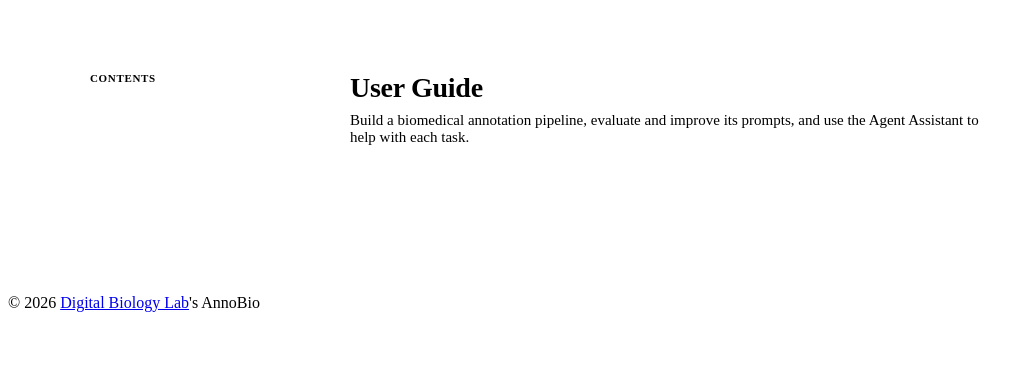
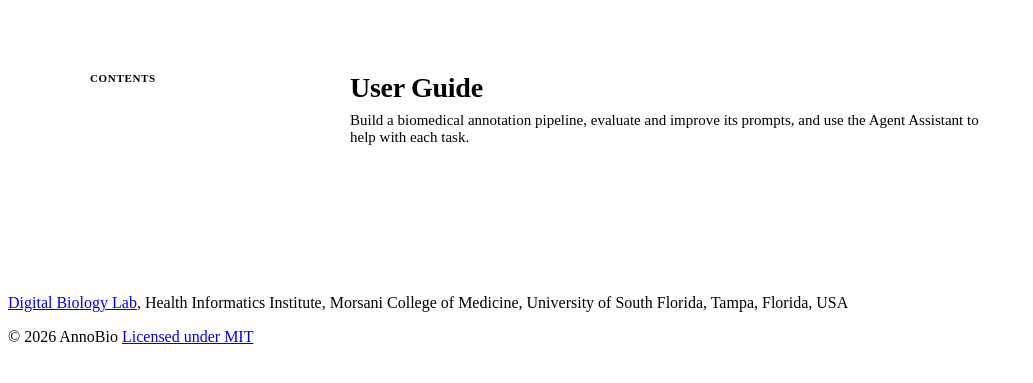
Before and after one commit to Yichuan0712/AnnoBio, a Python web app: template hub/templates/guide.html in a window 1280 px wide. Shown: the top 383 px of the page, without its empty margins (0-1033 px from the left). Run offline with Jinja, Linux system fonts and the light colour scheme; the template is opened without the code that fills it, so the values that code supplies are empty.

Commit message:
Update site footer with institutional affiliation and license

```diff
--- a/hub/templates/guide.html
+++ b/hub/templates/guide.html
@@ -185,7 +185,8 @@
 </div>
 
 <footer class="site-footer">
-  &copy; 2026 <a href="https://digbio.github.io">Digital Biology Lab</a>'s AnnoBio
+  <p class="site-footer-affiliation"><a href="https://digbio.github.io">Digital Biology Lab</a>, Health Informatics Institute, Morsani College of Medicine, University of South Florida, Tampa, Florida, USA</p>
+  <p class="site-footer-copyright">&copy; 2026 AnnoBio <a href="https://github.com/Yichuan0712/AnnoBio/blob/main/LICENSE">Licensed under MIT</a></p>
 </footer>
 
 </body>
--- a/hub/templates/landing.html
+++ b/hub/templates/landing.html
@@ -404,7 +404,8 @@
 </main>
 
 <footer class="site-footer">
-  &copy; 2026 <a href="https://digbio.github.io">Digital Biology Lab</a>'s AnnoBio
+  <p class="site-footer-affiliation"><a href="https://digbio.github.io">Digital Biology Lab</a>, Health Informatics Institute, Morsani College of Medicine, University of South Florida, Tampa, Florida, USA</p>
+  <p class="site-footer-copyright">&copy; 2026 AnnoBio <a href="https://github.com/Yichuan0712/AnnoBio/blob/main/LICENSE">Licensed under MIT</a></p>
 </footer>
 
 <script>
--- a/hub/templates/page.html
+++ b/hub/templates/page.html
@@ -37,7 +37,8 @@
 </div>
 
 <footer class="site-footer">
-  &copy; 2026 <a href="https://digbio.github.io">Digital Biology Lab</a>'s AnnoBio
+  <p class="site-footer-affiliation"><a href="https://digbio.github.io">Digital Biology Lab</a>, Health Informatics Institute, Morsani College of Medicine, University of South Florida, Tampa, Florida, USA</p>
+  <p class="site-footer-copyright">&copy; 2026 AnnoBio <a href="https://github.com/Yichuan0712/AnnoBio/blob/main/LICENSE">Licensed under MIT</a></p>
 </footer>
 
 </body>
--- a/hub/templates/shared.css
+++ b/hub/templates/shared.css
@@ -180,7 +180,10 @@ nav.top {
 .btn[aria-disabled="true"] { opacity: 0.55; cursor: default; pointer-events: none; }
 .btn:disabled { opacity: 0.55; cursor: default; }
 
-footer.site-footer { padding: 20px 24px; text-align: center; font-size: 12.5px; color: var(--text-muted); }
+footer.site-footer { padding: 24px; text-align: center; font-size: 12.5px; line-height: 1.7; color: var(--text-muted); }
+footer.site-footer p { margin: 0; }
+footer.site-footer .site-footer-affiliation { max-width: 1100px; margin: 0 auto 6px; }
+footer.site-footer .site-footer-copyright a { margin-left: 12px; display: inline-block; }
 footer.site-footer a { text-decoration: underline; }
 
 @media (max-width: 720px) {
```
